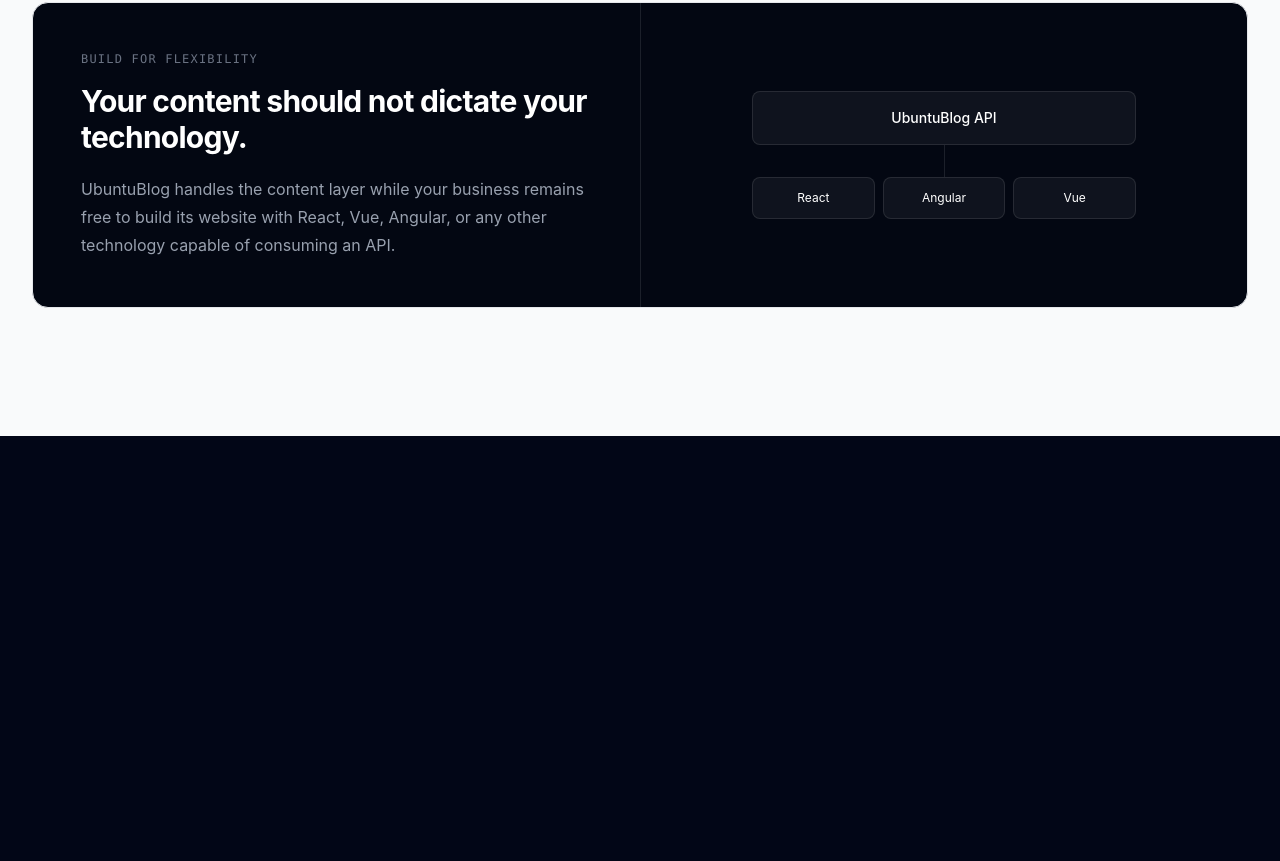
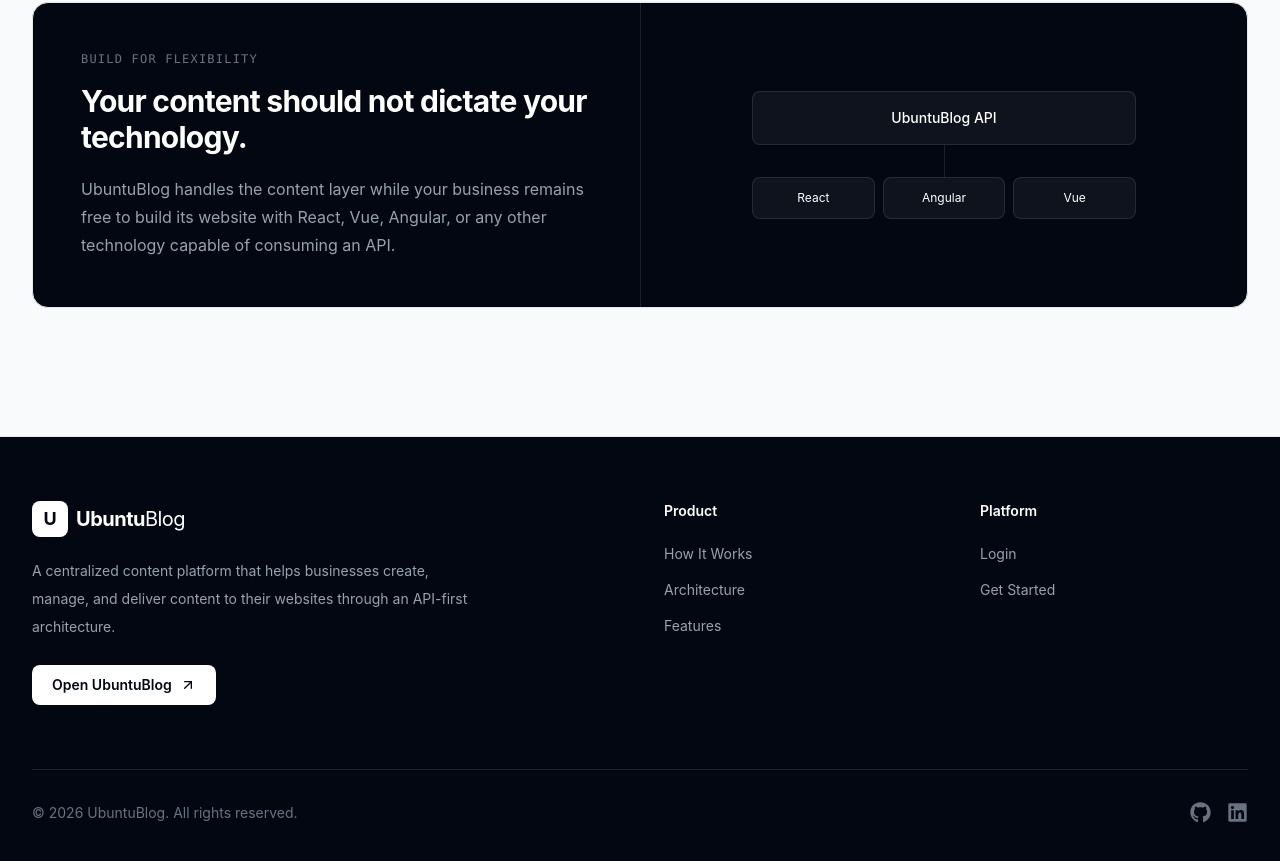
Before and after one commit to Luka2Lkay/UbuntuBlog-Marketing, a React (Vite) app: page / in a window 1280 px wide. Shown: the part 4666-5527 px from the top of the page. Before the commit the page ends 5102 px from the top, so only its background shows below. Built offline with nearby package versions, Linux system fonts and the light colour scheme; no server answers.

Commit message:
add footer

```diff
--- a/package.json
+++ b/package.json
@@ -17,6 +17,7 @@
     "lucide-react": "^1.34.0",
     "react": "^19.2.8",
     "react-dom": "^19.2.8",
+    "react-icons": "^5.7.0",
     "react-router-dom": "^7.18.2",
     "tailwindcss": "^4.3.3"
   },
--- a/src/app/RootLayout.tsx
+++ b/src/app/RootLayout.tsx
@@ -1,5 +1,6 @@
 import { Outlet } from "react-router-dom"
 import Navbar from "@/components/layout/Navbar"
+import Footer from "@/components/layout/Footer"
 
 function RootLayout() {
     return (
@@ -8,6 +9,7 @@
             <main>
                 <Outlet />
             </main>
+            <Footer />
         </div>
     )
 }
--- /dev/null
+++ b/src/components/layout/Footer.tsx
@@ -0,0 +1,79 @@
+import { FaGithub, FaLinkedin } from "react-icons/fa6"
+import { ArrowUpRight } from "lucide-react"
+import { UBUNTUBLOG_APP_URL } from "@/lib/constants"
+import { Link } from "react-router-dom"
+
+
+function Footer() {
+    const currentYear = new Date().getFullYear()
+    return (
+        <footer className="border-t border-gray-200 bg-gray-950 text-white">
+            <div className="mx-auto max-w-7xl px-6 py-16 lg:px-8">
+                <div className="grid gap-12 md:grid-cols-2 lg:grid-cols-4">
+                    <div className="lg:col-span-2">
+                        <Link to="/" className="inline-flex items-center gap-2">
+                            <div className="flex size-9 items-center justify-center rounded-lg bg-white text-gray-950">
+                                <span className="text-lg font-bold">U</span>
+                            </div>
+
+                            <span className="text-xl font-bold tracking-tight">
+                                Ubuntu<span className="font-normal">Blog</span>
+                            </span>
+                        </Link>
+                        <p className="mt-5 max-w-md text-sm leading-7 text-gray-400">
+                            A centralized content platform that helps businesses create,
+                            manage, and deliver content to their websites through an
+                            API-first architecture.
+                        </p>
+                        <a href={UBUNTUBLOG_APP_URL} className="group mt-6 inline-flex items-center gap-2 rounded-lg bg-white px-5 py-2.5 text-sm font-semibold text-gray-950 transition-transform hover:scale-[1.02]">
+                            Open UbuntuBlog
+                            <ArrowUpRight size={16} className="transition-transform group-hover:translate-x-0.5 group-hover:-translate-y-0.5" />
+                        </a>
+                    </div>
+
+                    <div>
+                        <h3 className="text-sm font-semibold">Product</h3>
+
+                        <ul className="mt-5 space-y-3">
+                            <li>
+                                <a href="#how-it-works" className="text-sm text-gray-400 transition-colors hover:text-white">How It Works</a>
+                            </li>
+                            <li>
+                                <a href="#architecture" className="text-sm text-gray-400 transition-colors hover:text-white">Architecture</a>
+                            </li>
+                            <li>
+                                <a href="#features" className="text-sm text-gray-400 transition-colors hover:text-white">Features</a>
+                            </li>
+                        </ul>
+                    </div>
+
+                    <div>
+                        <h3 className="text-sm font-semibold">Platform</h3>
+                        <ul className="mt-5 space-y-3">
+                            <li>
+                                <a href={UBUNTUBLOG_APP_URL} className="text-sm text-gray-400 transition-colors hover:text-white">Login</a>
+                            </li>
+                            <li>
+                                <a href={`${UBUNTUBLOG_APP_URL}/sign-up`} className="text-sm text-gray-400 transition-colors hover:text-white">Get Started</a>
+                            </li>
+                        </ul>
+                    </div>
+                </div>
+
+                <div className="mt-16 flex flex-col gap-6 border-t border-white/10 pt-8 sm:flex-row sm:items-center sm:justify-between">
+                    <p className="text-sm text-gray-500">&copy; {currentYear} UbuntuBlog. All rights reserved.</p>
+                    <div className="flex items-center gap-4">
+                        <a href="https://github.com/Luka2Lkay" target="_blank" aria-label="UbuntuBlog GitHub" className="text-gray-500 transition-colors hover:text-white">
+                            <FaGithub size={21} />
+                        </a>
+                        <a href="https://www.linkedin.com/in/lukhanyo-matshebelele/" aria-label="UbuntuBlog LinkedIn" className="text-gray-500 transition-colors hover:text-white">
+                            <FaLinkedin size={21} />
+                        </a>
+                    </div>
+                </div>
+            </div>
+        </footer>
+    )
+}
+
+export default Footer
```
Also changed, not shown: 1 other file (tests, documents, lock files or other folders).
